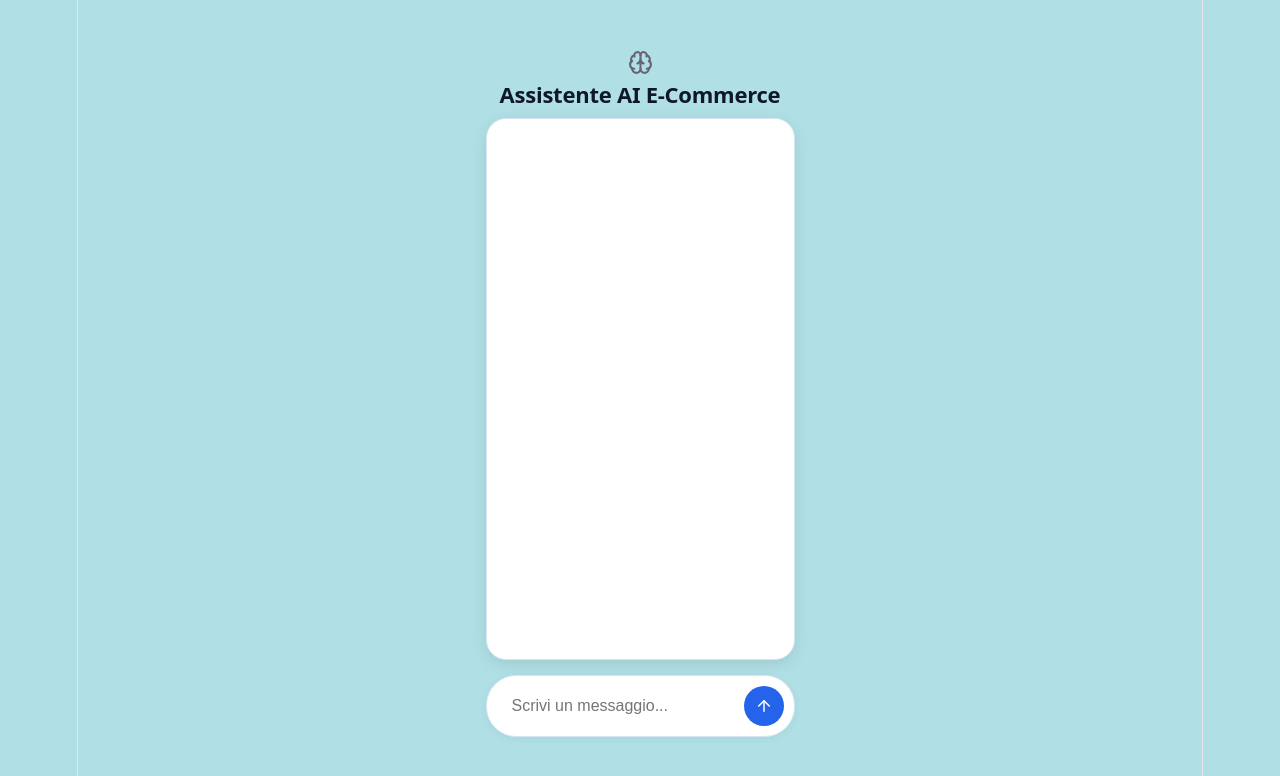
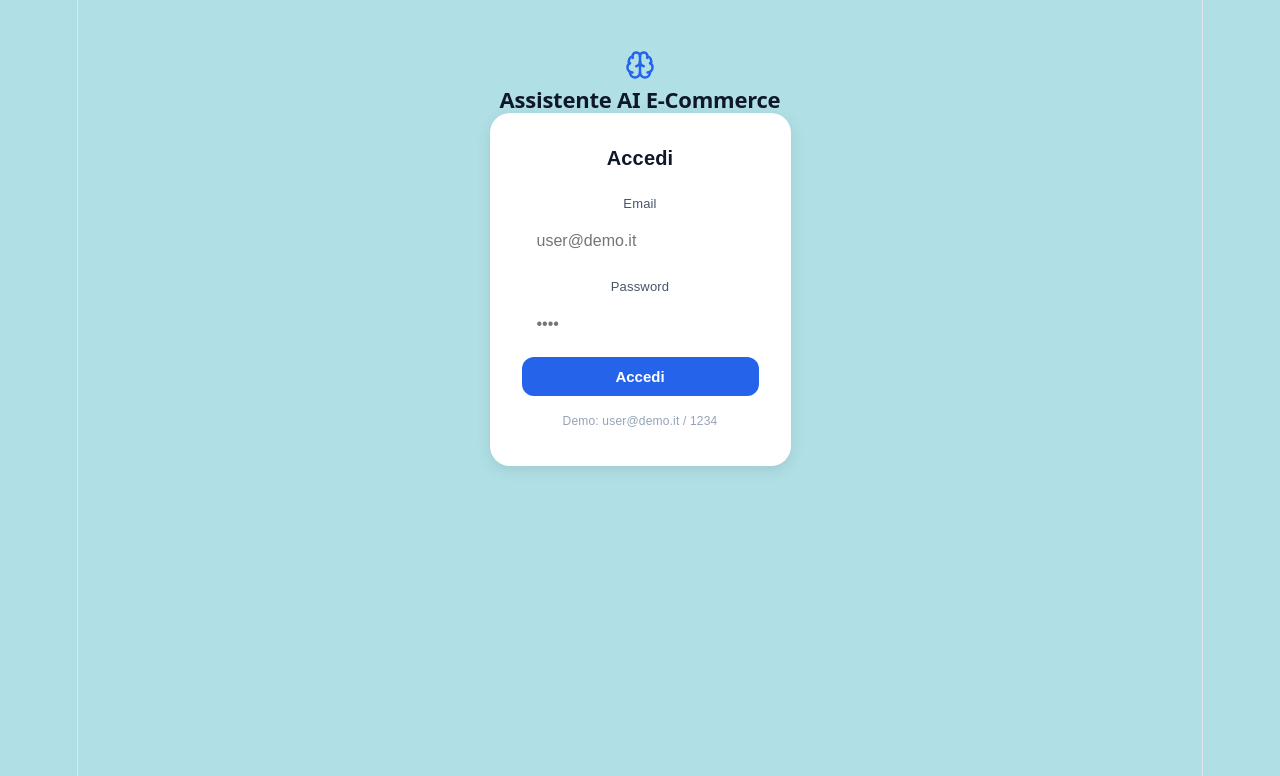
Before and after one commit to GuzZ07-py/Chat_Bot-OrdiniDB, a React (Vite) app in the folder frontend/: page / in a window 1280 px wide. Shown: the top 776 px of the page. Built offline with nearby package versions, Linux system fonts and the light colour scheme.

Commit message:
aggiuta schermata di login

```diff
--- a/frontend/src/App.jsx
+++ b/frontend/src/App.jsx
@@ -1,49 +1,134 @@
 import { useState } from "react";
 import "./App.css";
-import { ArrowUp } from "lucide-react";
-import { Brain } from 'lucide-react';
+import { ArrowUp, Brain, LogOut } from "lucide-react";
 
+// ─── Utenti di esempio (sostituisci con una vera chiamata API) ───────────────
+const FAKE_USERS = [
+  { email: "user@demo.it", password: "1234", name: "Mario" },
+];
+
+// ─── Schermata di Login ──────────────────────────────────────────────────────
+function LoginPage({ onLogin }) {
+  const [email, setEmail] = useState("");
+  const [password, setPassword] = useState("");
+  const [error, setError] = useState("");
+
+  const handleLogin = () => {
+    const found = FAKE_USERS.find(
+      (u) => u.email === email && u.password === password
+    );
+    if (found) {
+      onLogin(found);
+    } else {
+      setError("Email o password non corretti.");
+    }
+  };
+
+  return (
+    <div style={styles.container}>
+      <Brain size={30} color="#2563EB" />
+      <h2 style={styles.title}>Assistente AI E-Commerce</h2>
+
+      <div style={styles.loginBox}>
+        <p style={styles.loginTitle}>Accedi</p>
+
+        <div style={styles.field}>
+          <label style={styles.label}>Email</label>
+          <input
+            style={styles.input}
+            type="email"
+            placeholder="user@demo.it"
+            value={email}
+            onChange={(e) => { setEmail(e.target.value); setError(""); }}
+            onKeyDown={(e) => e.key === "Enter" && handleLogin()}
+          />
+        </div>
+
+        <div style={styles.field}>
+          <label style={styles.label}>Password</label>
+          <input
+            style={styles.input}
+            type="password"
+            placeholder="••••"
+            value={password}
+            onChange={(e) => { setPassword(e.target.value); setError(""); }}
+            onKeyDown={(e) => e.key === "Enter" && handleLogin()}
+          />
+        </div>
+
+        {error && <p style={styles.error}>{error}</p>}
+
+        <button style={styles.loginBtn} onClick={handleLogin}>
+          Accedi
+        </button>
+
+        <p style={styles.hint}>Demo: user@demo.it / 1234</p>
+      </div>
+    </div>
+  );
+}
+
+// ─── App principale ──────────────────────────────────────────────────────────
 export default function App() {
+  const [user, setUser] = useState(null); // null = non autenticato
   const [messages, setMessages] = useState([]);
   const [input, setInput] = useState("");
   const [isTyping, setIsTyping] = useState(false);
+
+  // Se non loggato, mostra login
+  if (!user) {
+    return <LoginPage onLogin={(userData) => setUser(userData)} />;
+  }
+
   async function sendMessage() {
     if (!input.trim()) return;
 
     const userMsg = { role: "user", text: input };
-    const userid = "user123";
+    const userid = user.email; // usa l'email reale dell'utente
     setIsTyping(true);
+
     try {
       const res = await fetch("https://chat-bot-ordinidb-2.onrender.com/chat", {
         method: "POST",
-        headers: {
-          "Content-Type": "application/json"
-        },
-        body: JSON.stringify({ message: input, user_id: userid })
+        headers: { "Content-Type": "application/json" },
+        body: JSON.stringify({ message: input, user_id: userid }),
       });
 
       const data = await res.json();
       const botMsg = { role: "bot", text: data.response };
 
       setIsTyping(false);
-
       setMessages([...messages, userMsg, botMsg]);
       setInput("");
     } catch (error) {
       console.error("Errore:", error);
+      setIsTyping(false);
     }
-
   }
 
   const invio_automatico = (e) => {
-    if (e.key === "Enter")
-      sendMessage();
-  }
+    if (e.key === "Enter") sendMessage();
+  };
+
   return (
-
     <div style={styles.container}>
-      <Brain size={25}></Brain>
+      {/* Header con nome utente e logout */}
+      <div style={styles.header}>
+        <div style={{ display: "flex", alignItems: "center", gap: "10px" }}>
+          <Brain size={25} />
           <h2 style={styles.title}>Assistente AI E-Commerce</h2>
+        </div>
+        <div style={styles.userInfo}>
+          <span style={styles.userName}>👤 {user.name}</span>
+          <button
+            style={styles.logoutBtn}
+            onClick={() => { setUser(null); setMessages([]); }}
+            title="Esci"
+          >
+            <LogOut size={16} />
+          </button>
+        </div>
+      </div>
 
       <div style={styles.chatBox}>
         {messages.map((m, i) => (
@@ -53,13 +138,13 @@ export default function App() {
               ...styles.message,
               alignSelf: m.role === "user" ? "flex-end" : "flex-start",
               background: m.role === "user" ? "#2563EB" : "#F1F5F9",
-              color: m.role === "user" ? "white" : "#0F172A"
+              color: m.role === "user" ? "white" : "#0F172A",
             }}
           >
             {m.text}
           </div>
         ))}
-        {isTyping &&(
+        {isTyping && (
           <div
             style={{
               ...styles.message,
@@ -67,7 +152,7 @@ export default function App() {
               background: "#334155",
               display: "flex",
               gap: "6px",
-              padding: "12px 16px"
+              padding: "12px 16px",
             }}
           >
             <span className="dot"></span>
@@ -84,29 +169,102 @@ export default function App() {
           onChange={(e) => setInput(e.target.value)}
           onKeyDown={invio_automatico}
           placeholder="Scrivi un messaggio..."
-
         />
-        <button style={styles.button} onClick={sendMessage}> <ArrowUp size={18}></ArrowUp></button>
+        <button style={styles.button} onClick={sendMessage}>
+          <ArrowUp size={18} />
+        </button>
       </div>
     </div>
-
   );
 }
 
+// ─── Stili ───────────────────────────────────────────────────────────────────
 const styles = {
   container: {
     maxWidth: "800px",
     margin: "50px auto",
     fontFamily: "Arial",
-    padding: "0 20px", //spazio a lato
-    backgroundColor: "#b0e0e6"
+    padding: "0 20px",
+    backgroundColor: "#b0e0e6",
+  },
+  header: {
+    display: "flex",
+    alignItems: "center",
+    justifyContent: "space-between",
+    marginBottom: "10px",
   },
   title: {
     color: "#0F172A",
     fontSize: "22px",
     fontWeight: "600",
-    marginBottom: "10px"
+    margin: 0,
   },
+  userInfo: {
+    display: "flex",
+    alignItems: "center",
+    gap: "10px",
+  },
+  userName: {
+    fontSize: "14px",
+    color: "#0F172A",
+  },
+  logoutBtn: {
+    background: "transparent",
+    border: "1px solid #94a3b8",
+    borderRadius: "8px",
+    padding: "4px 8px",
+    cursor: "pointer",
+    display: "flex",
+    alignItems: "center",
+    color: "#0F172A",
+  },
+  // Login
+  loginBox: {
+    background: "#ffffff",
+    borderRadius: "20px",
+    padding: "32px",
+    maxWidth: "380px",
+    margin: "0 auto",
+    boxShadow: "0 4px 15px rgba(0,0,0,0.1)",
+  },
+  loginTitle: {
+    fontSize: "20px",
+    fontWeight: "600",
+    color: "#0F172A",
+    marginBottom: "20px",
+  },
+  field: {
+    marginBottom: "14px",
+  },
+  label: {
+    display: "block",
+    fontSize: "13px",
+    color: "#475569",
+    marginBottom: "5px",
+  },
+  error: {
+    fontSize: "13px",
+    color: "#dc2626",
+    marginBottom: "10px",
+  },
+  hint: {
+    fontSize: "12px",
+    color: "#94a3b8",
+    textAlign: "center",
+    marginTop: "12px",
+  },
+  loginBtn: {
+    width: "100%",
+    padding: "11px",
+    backgroundColor: "#2563EB",
+    color: "white",
+    border: "none",
+    borderRadius: "12px",
+    fontSize: "15px",
+    fontWeight: "600",
+    cursor: "pointer",
+  },
+  // Chat
   chatBox: {
     display: "flex",
     flexDirection: "column",
@@ -117,38 +275,38 @@ const styles = {
     overflowY: "auto",
     marginBottom: "15px",
     backgroundColor: "#ffffff",
-    boxShadow: "0 4px 15px rgba(0,0,0,0.1)"
+    boxShadow: "0 4px 15px rgba(0,0,0,0.1)",
   },
   message: {
     padding: "12px 16px",
-    borderRadius: "18px", // Bordi molto smussati per un look "bubble"
+    borderRadius: "18px",
     margin: "8px 0",
-    maxWidth: "75%",      // Un po' più largo visto che il contenitore è aumentato
+    maxWidth: "75%",
     fontSize: "15px",
     lineHeight: "1.5",
-    boxShadow: "0 1px 2px rgba(0,0,0,0.05)", // Ombra leggerissima sotto i messaggi
-    wordBreak: "break-word", // Evita che il testo lungo esca dalla bolla
+    boxShadow: "0 1px 2px rgba(0,0,0,0.05)",
+    wordBreak: "break-word",
   },
   inputArea: {
     display: "flex",
-    gap: "10px",          // Più spazio tra input e bottone
+    gap: "10px",
     padding: "10px",
     backgroundColor: "#FFFFFF",
-    borderRadius: "30px", // Barra di input arrotondata (stile WhatsApp/Telegram)
+    borderRadius: "30px",
     border: "1px solid #D6E6F5",
-    boxShadow: "0 2px 8px rgba(0,0,0,0.05)"
+    boxShadow: "0 2px 8px rgba(0,0,0,0.05)",
   },
   input: {
     flex: 1,
     padding: "10px 15px",
-    border: "none",       // Rimosso bordo interno perché c'è quello dell'inputArea
-    outline: "none",      // Rimosso il contorno blu quando clicchi
+    border: "none",
+    outline: "none",
     fontSize: "16px",
     backgroundColor: "transparent",
-    color: "#0F172A"
+    color: "#0F172A",
   },
   button: {
-    backgroundColor: "#2563EB", // Blu stile iOS o scegli il tuo colore
+    backgroundColor: "#2563EB",
     color: "white",
     border: "none",
     borderRadius: "50%",
@@ -158,18 +316,6 @@ const styles = {
     alignItems: "center",
     justifyContent: "center",
     cursor: "pointer",
-    transition: "background 0.2s"
-
-  }
-  /*dot: {
-     width: "8px",
-     height: "8px",
-     borderRadius: "50%",
-     backgroundColor: "#888",
-     display: "inline-block",
-
-     animation: "bounce 1.4 infinite ease-in-out"
-  },*/
-
-
+    transition: "background 0.2s",
+  },
 };
```
Lines whose indentation alone changed are shown as unchanged.
